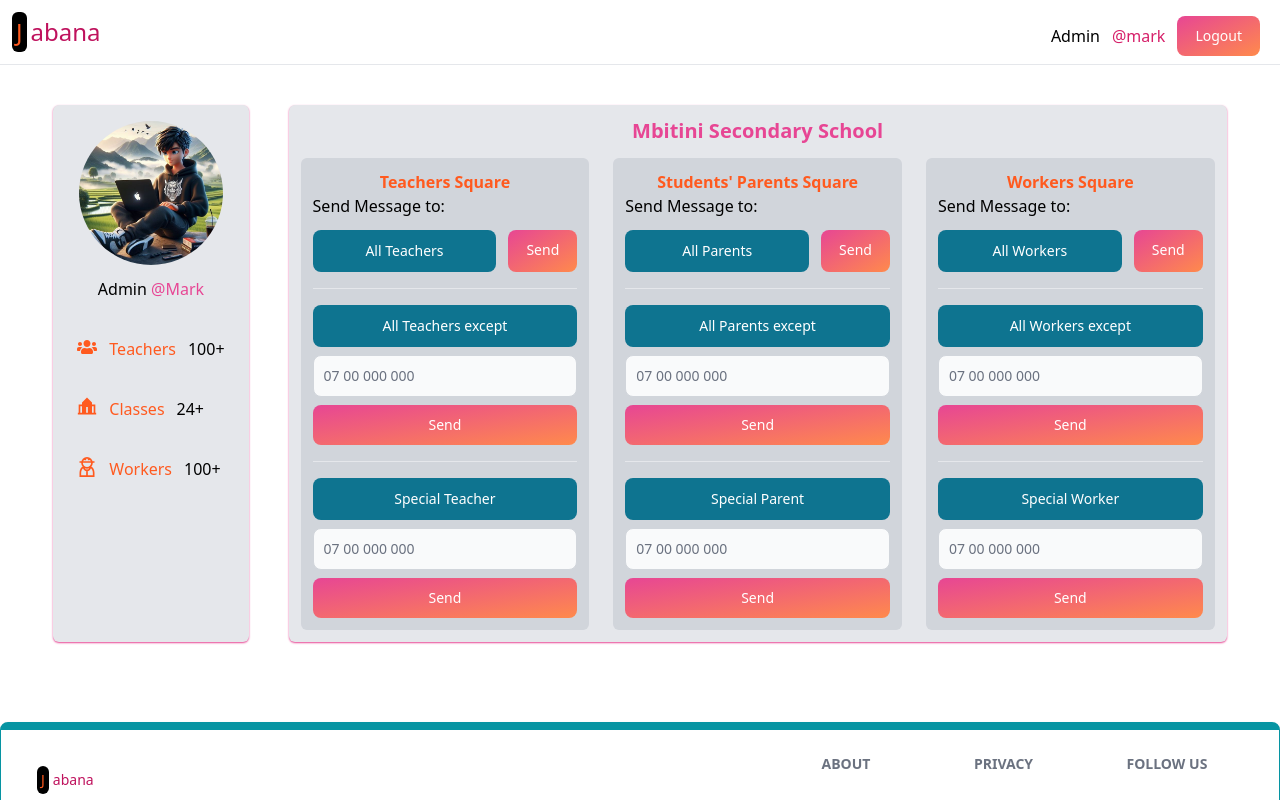
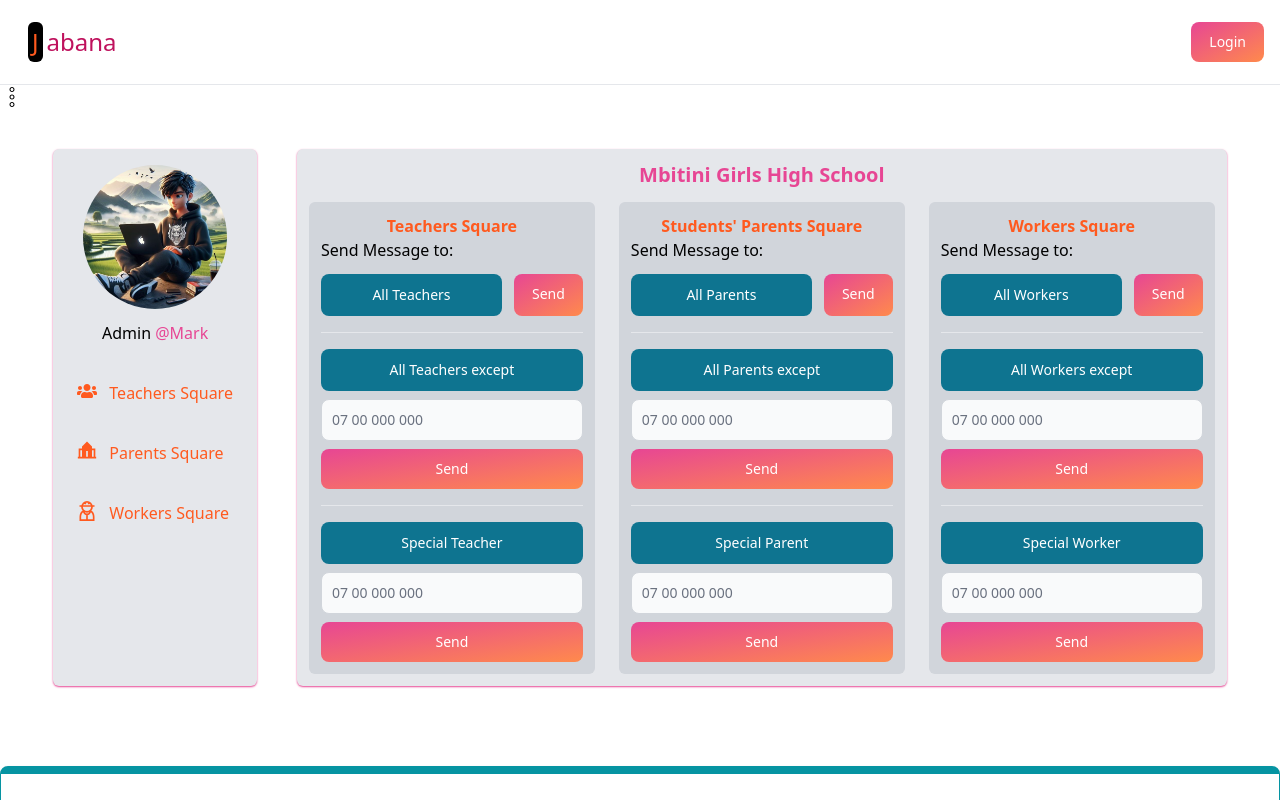
Before and after one commit to WilfredMutwiri/StudentManagementSystem, a React (Create React App) app in the folder studentManager/: page /admin in a window 1280 px wide. Shown: the top 800 px of the page. Built offline with nearby package versions, Linux system fonts and the light colour scheme.

Commit message:
Add new navbar

```diff
--- a/studentManager/src/App.js
+++ b/studentManager/src/App.js
@@ -6,10 +6,12 @@ import Login from './login';
 import Signup from './Signup';
 import AdminDashboard from './components/AdminDashboard';
 import Footer from './components/footer';
+import { NavBarComp } from './components/NavBar';
 function App() {
   return (
     <Router>
     <div className="App">
+      <NavBarComp/>
     <Routes>
     <Route exact path='/' element={<Login/>}></Route>
      <Route path='/Home' element={<Home/>}></Route>
--- a/studentManager/src/Signup.js
+++ b/studentManager/src/Signup.js
@@ -2,10 +2,6 @@ import {Button, Label, TextInput} from 'flowbite-react'
 const Login = () => {
     return (
         <div className="w-full">
-            <div className="flex p-3">
-            <span className="text-orange-500 text-2xl bg-black p-1 rounded-md">J</span>
-            <h2 className="text-pink-700 text-2xl p-1">abana</h2>
-            </div>
             <hr />
             <div className="flex w-10/12 pt-20 m-auto gap-6">
                 <div className='flex-1'>
--- a/studentManager/src/components/AdminDashboard.js
+++ b/studentManager/src/components/AdminDashboard.js
@@ -19,25 +19,14 @@ const AdminDashboard = () => {
     }
     return (
         <div>
+            <hr />
             <div className=" w-full overflow-hidden ">
             <div className="flex justify-between">
-            <div className="flex p-3">
-                <span className="text-orange-500 text-2xl bg-black p-1 rounded-md">J</span>
-                <h2 className="text-pink-700 text-2xl p-1">abana</h2>
-            </div>
-            <div className="flex gap-0 md:gap-3 pr-2 md:pr-5 pt-4 -ml-2 md:-ml-0">
-                <h2 className='pt-2'>Admin</h2>
-                <span className="text-pink-600 pt-2">@mark</span>
-                <div>
-                    <Link to="/login">
-                    <Button gradientDuoTone='pinkToOrange'>Logout</Button>
-                    </Link>
-                </div>
-                <CiMenuKebab className="text-2xl text-black mt-2 hidden" ref={menuIcon} onClick={handleRevealMenu}/>
+            <div className="flex float-right">
+                <CiMenuKebab className="text-2xl text-black" ref={menuIcon} onClick={handleRevealMenu}/>
             </div>
             </div>
             </div>
-            <hr />
             <section>
                 <div className="block md:flex w-11/12 m-auto mt-10 gap-10">
                     {/* left section */}
@@ -48,16 +37,16 @@ const AdminDashboard = () => {
                     <h2 className='text-center p-3'>Admin <span className='text-pink-500'>@Mark</span></h2>
                     <div className='pt-4'>
                         <ul className='flex flex-col gap-5 text-center'>
-                            <li className='p-2 hover:bg-gray-100 rounded-md text-orange-500 hover:text-pink-500 cursor-pointer flex gap-3'><span><FaUsers className="text-xl"/></span>Teachers <span className='text-black'>100+</span></li>
-                            <li className='p-2 hover:bg-gray-100 rounded-md text-orange-500 hover:text-pink-500 cursor-pointer flex gap-3'><span><RiSchoolFill className="text-xl"/></span>Classes <span className='text-black'>24+</span></li>
-                            <li className='p-2 hover:bg-gray-100 rounded-md text-orange-500 hover:text-pink-500 cursor-pointer flex gap-3'><span><GrUserWorker className="text-xl"/></span>Workers <span className='text-black'>100+</span></li>
+                            <li className='p-2 hover:bg-gray-100 rounded-md text-orange-500 hover:text-pink-500 cursor-pointer flex gap-3'><span><FaUsers className="text-xl"/></span>Teachers Square</li>
+                            <li className='p-2 hover:bg-gray-100 rounded-md text-orange-500 hover:text-pink-500 cursor-pointer flex gap-3'><span><RiSchoolFill className="text-xl"/></span>Parents Square</li>
+                            <li className='p-2 hover:bg-gray-100 rounded-md text-orange-500 hover:text-pink-500 cursor-pointer flex gap-3'><span><GrUserWorker className="text-xl"/></span>Workers Square</li>
                         </ul>
                     </div>
                     <IoMdClose className="text-center mt-4 mx-auto hidden"/>
                 </div>
                 {/* right section */}
                 <div className="bg-gray-200 rounded-md shadow-sm shadow-pink-500 p-3 flex-1" ref={bodyRef}>
-                    <h2 className="text-xl text-center font-semibold text-pink-500">Mbitini Secondary School</h2>
+                    <h2 className="text-xl text-center font-semibold text-pink-500">Mbitini Girls High School</h2>
                     <hr/>
                     <div className="block md:grid grid-cols-3 pt-3 gap-6">
                         {/* teachers div */}
--- /dev/null
+++ b/studentManager/src/components/NavBar.js
@@ -0,0 +1,21 @@
+
+"use client";
+
+import { Button, Navbar } from "flowbite-react";
+
+export function NavBarComp() {
+  return (
+    <Navbar fluid rounded>
+      <Navbar.Brand>
+      <div className="flex p-3">
+        <span className="text-orange-500 text-2xl bg-black p-1 rounded-md">J</span>
+        <h2 className="text-pink-700 text-2xl p-1">abana</h2>
+        </div>
+      </Navbar.Brand>
+      <div className="flex md:order-2">
+        <Button gradientDuoTone="pinkToOrange">Login</Button>
+      </div>
+      <hr/>
+    </Navbar>
+  );
+}
--- a/studentManager/src/login.js
+++ b/studentManager/src/login.js
@@ -13,11 +13,7 @@ const Login = () => {
     }
     return (
         <div className="w-full">
-            <div className="flex p-3">
-            <span className="text-orange-500 text-2xl bg-black p-1 rounded-md">J</span>
-            <h2 className="text-pink-700 text-2xl p-1">abana</h2>
-            </div>
-            <hr />
+            <hr/>
             <div className="block md:flex w-10/12 pt-20 m-auto gap-5">
                 <div className='flex-1'>
                 <div className="flex p-3">
```
